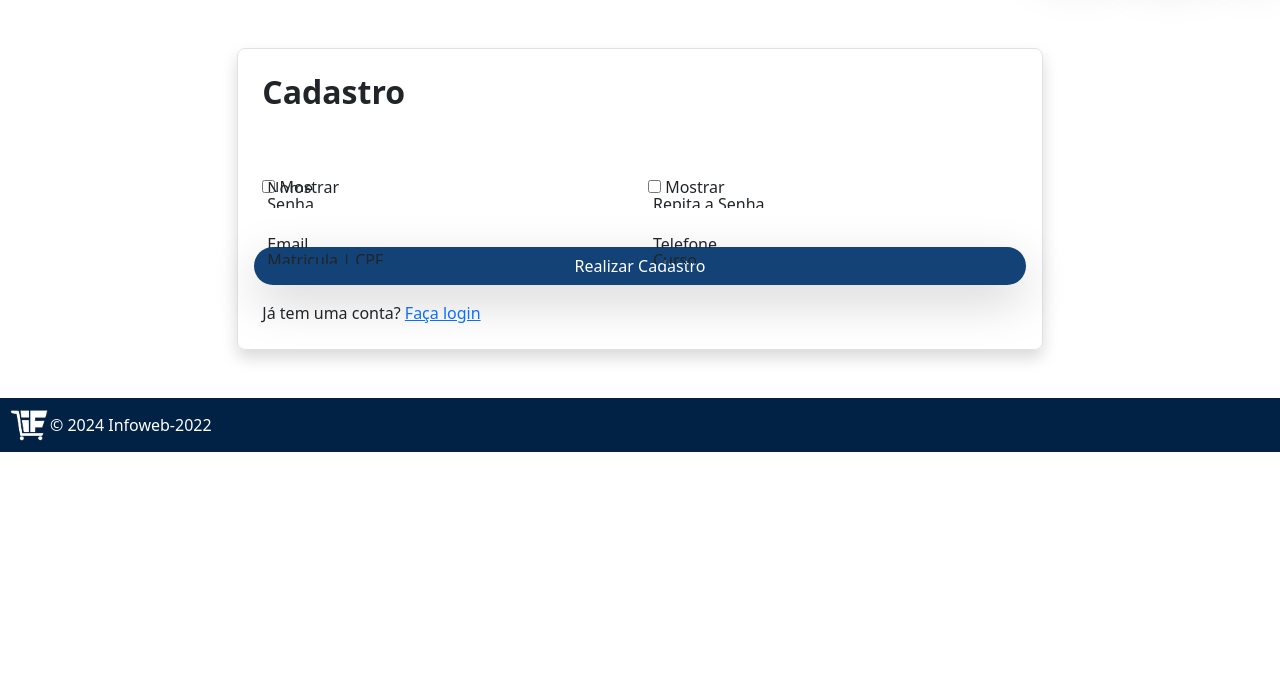
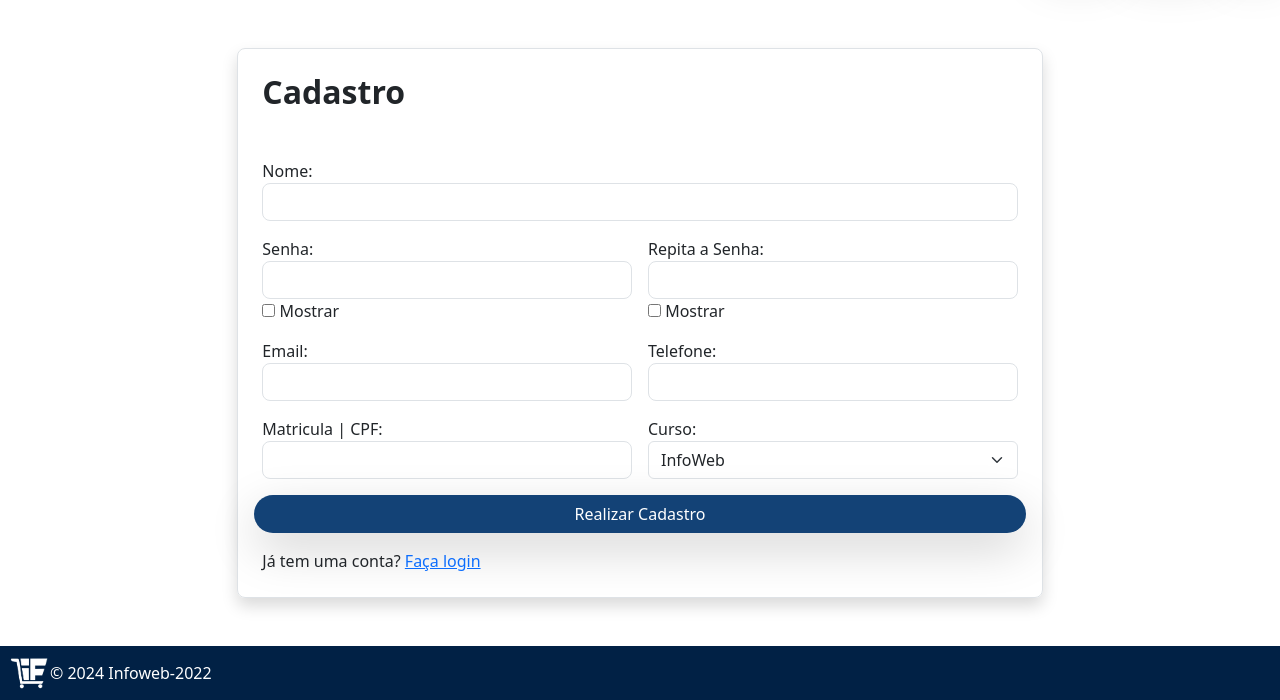
Before and after one commit to EugenioUrbano/IFSHOP, a Django app: template ifshop/templates/cadastro.html in a window 1280 px wide. Shown: the part 117-817 px from the top of the page. Before the commit the page ends 569 px from the top, so only its background shows below. Run offline with Django 5.2, Linux system fonts and the light colour scheme; the template is opened without the code that fills it, so the values that code supplies are empty.

Commit message:
para amostra de software

```diff
--- a/ifshop/templates/base.html
+++ b/ifshop/templates/base.html
@@ -21,7 +21,7 @@
       <!-- botões -->
         <div class="col-md-3 text-end">
           {% block botoes_header %}
-          <!--<button type="button" class="btn botoes shadow-lg rounded-pill px-3"><a href="{% url 'adicionar_pro' %}" class="nav-link">Adicionar Produto</a></button>-->
+
           <button type="button" class="btn botoes shadow-lg rounded-pill px-3"><a href="{% url 'login' %}" class="nav-link">Login</a></button>
           <button type="button" class="btn botoes shadow-lg rounded-pill px-3"><a href="{% url 'cadastro' %}" class="nav-link">Cadastro</a></button>
           <button type="button" class="btn botoes shadow-lg rounded-pill px-3 "><a href="{% url 'carrinho' %}" class="nav-link">
--- a/ifshop/templates/cadastro.html
+++ b/ifshop/templates/cadastro.html
@@ -11,45 +11,45 @@
         <div class="col-lg-8 border rounded-3 py-4 shadow mx-md-n5 ">
             <div class="container">
                 <h2 class="fw-bold mb-5">Cadastro</h2>
-                <form class="row g-3" method="post">
-                    {% csrf_token %}
-                    <div class="form-floating col-12">
-                        {{ form.username }}
-                        <label for="id_nome">Nome</label>
+                <form class="row g-3" onsubmit="return verificarSenhas(event)">
+                    <div class=" col-12">
+                        <label for="floatingInput">Nome:</label>
+                        <input type="text" class="form-control rounded-3" id="nome" name="nome" maxlength="100" required="">
                     </div>
-                    <div class="form-floating col-md-6">
-                        {{ form.senha }}
-                        <label for="id_senha">Senha</label>
+                    <div class=" col-md-6">
+                        <label for="floatingPassword">Senha:</label>
+                        <input type="password" id="senha" name="senha" class="form-control rounded-3" minlength="8" maxlength="20" required="">
                         <input type="checkbox" id="mostrarSenha" onclick="mostrarOcultarSenha()"> Mostrar
                     </div>
-                    <div class="form-floating col-md-6">
-                        {{ form.confirmacao_senha}}
-                        <label for="id_confirmacao_senha">Repita a Senha</label>
+                    <div class=" col-md-6">
+                        <label for="floatingPassword">Repita a Senha:</label>
+                        <input type="password" id="repitaSenha" class="form-control rounded-3" minlength="8" maxlength="20" required="">
                         <input type="checkbox" id="mostrarSenhaRep" onclick="mostrarOcultarSenhaRep()"> Mostrar
                     </div>
-                    <div class="form-floating col-md-6">
-                        {{ form.email }}
-                        <label for="id_email">Email</label>
+
+                    <span id="erroSenha" class="error">As senhas não coincidem!</span>
+
+                    <div class=" col-md-6">
+                        <label for="floatingEmail">Email:</label>
+                        <input type="email" class="form-control rounded-3" id="email" name="email" maxlength="100"  required="">
                     </div>
-                    <div class="form-floating col-md-6">
-                        {{ form.telefone }}
-                        <label for="id_telefone">Telefone</label>
+                    <div class=" col-md-6">
+                        <label for="floatingTel">Telefone:</label>
+                        <input type="tel" class="form-control rounded-3" id="telefone" maxlength="15" name="telefone"  required="">
                     </div>
-                    <div class="form-floating col-md-6">
-                        {{ form.matricula_cpf }}
-                        <label for="id_matricula_cpf">Matricula | CPF</label>
+                    <div class=" col-md-6">
+                        <label for="floatingNumber">Matricula | CPF:</label>
+                        <input type="text" id="matricula_cpf" name="matricula_cpf" inputmode="numeric" class="form-control rounded-3" title="Digite Sua Matricula ou CPF"  required="" minlength="7" maxlength="14">
                     </div>
-                    <div class="form-floating col-md-6">
-                        {{ form.cursos_user }}
-                        <label for="id_cursos_user" class="form-label">Curso</label>
+                    <div class="col-md-6">
+                        <label for="imputCurso" >Curso:</label>
+                        <select id="curso" class="form-select" required="">
+                            <option>InfoWeb</option>
+                            <option>Edific</option>
+                            <option>Mamb</option>
+                            <option>Outros</option>
+                        </select>
                     </div>
-                    {% if form.errors %}
-                        <ul>
-                            {% for field, errors in form.errors.items %}
-                                <li>{{ field }}: {{ errors|join:", " }}</li>
-                            {% endfor %}
-                        </ul>
-                    {% endif %}
                     <button class="btn botoes shadow-lg rounded-pill px-3 " type="submit">Realizar Cadastro</button>
                     </button>
                     <div>
@@ -57,7 +57,6 @@
                             <a href="{% url 'login' %}">Faça login</a>
                         </a>
                     </div>
-
                 </form>
             </div>
         </div>
@@ -66,31 +65,49 @@
 
 
 
-<script>
+  <script>
     // senhas //
     function mostrarOcultarSenha() {
-        var id_senha = document.getElementById("id_senha");
+        var senha = document.getElementById("senha");
         var checkbox = document.getElementById("mostrarSenha");
         if (checkbox.checked) {
-            id_senha.type = "text";
+            senha.type = "text";
         } else {
-            id_senha.type = "password";
+            senha.type = "password";
         }
     }
     function mostrarOcultarSenhaRep() {
-        var id_confirmacao_senha = document.getElementById("id_confirmacao_senha");
+        var senha2 = document.getElementById("repitaSenha");
         var checkbox = document.getElementById("mostrarSenhaRep");
         if (checkbox.checked) {
-            id_confirmacao_senha.type = "text";
+            senha2.type = "text";
         } else {
-            id_confirmacao_senha.type = "password";
+            senha2.type = "password";
         }
     }
+    // verificar senhas //
+    function verificarSenhas(event) {
+        event.preventDefault();
 
+        var senha = document.getElementById("senha").value;
+        var repitaSenha = document.getElementById("repitaSenha").value;
+
+        if (senha !== repitaSenha) {
+            document.getElementById("erroSenha").style.display = "inline";
+            return false;
+        } else {
+            document.getElementById("erroSenha").style.display = "none";
+            alert("Cadastro realizado com sucesso!");
+
+            window.location.href = "{% url 'index' %}";
+
+            return true;
+        }
+    }
     // senhas //
 
     // telefone //
-    document.getElementById('id_telefone').addEventListener('input', function (e) {
+    document.getElementById('telefone').addEventListener('input', function (e) {
         let telefone = e.target.value;
 
         telefone = telefone.replace(/\D/g, "");
--- a/ifshop/templates/index.html
+++ b/ifshop/templates/index.html
@@ -31,7 +31,9 @@
 
 <div class="pricing-header p-3 pb-md-4 mx-auto text-center">
     <h1 class="display-4 fw-normal text-body-emphasis">Produtos Disponíveis</h1>
+    <button type="button" class="btn botoes shadow-lg rounded-pill px-3"><a href="{% url 'adicionar_pro' %}" class="nav-link">Adicionar Produto(teste)</a></button>
 </div>
+
 
 {% if camisetas %}
 <div class="album py-5 bg-body-tertiary">
```
Also changed, not shown: ifshop/templates/carrinho.html (+9 -7 lines), ifshop/views.py (+2 -16 lines).
